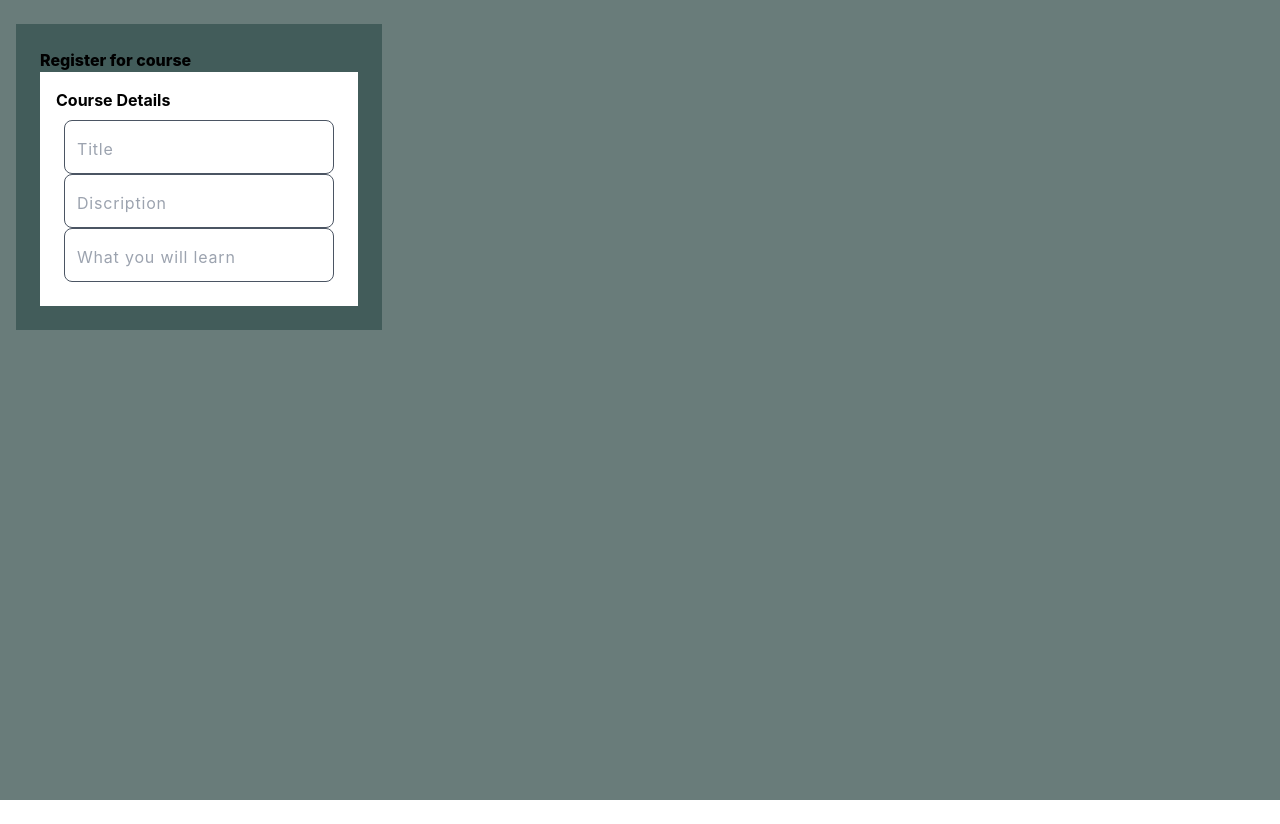
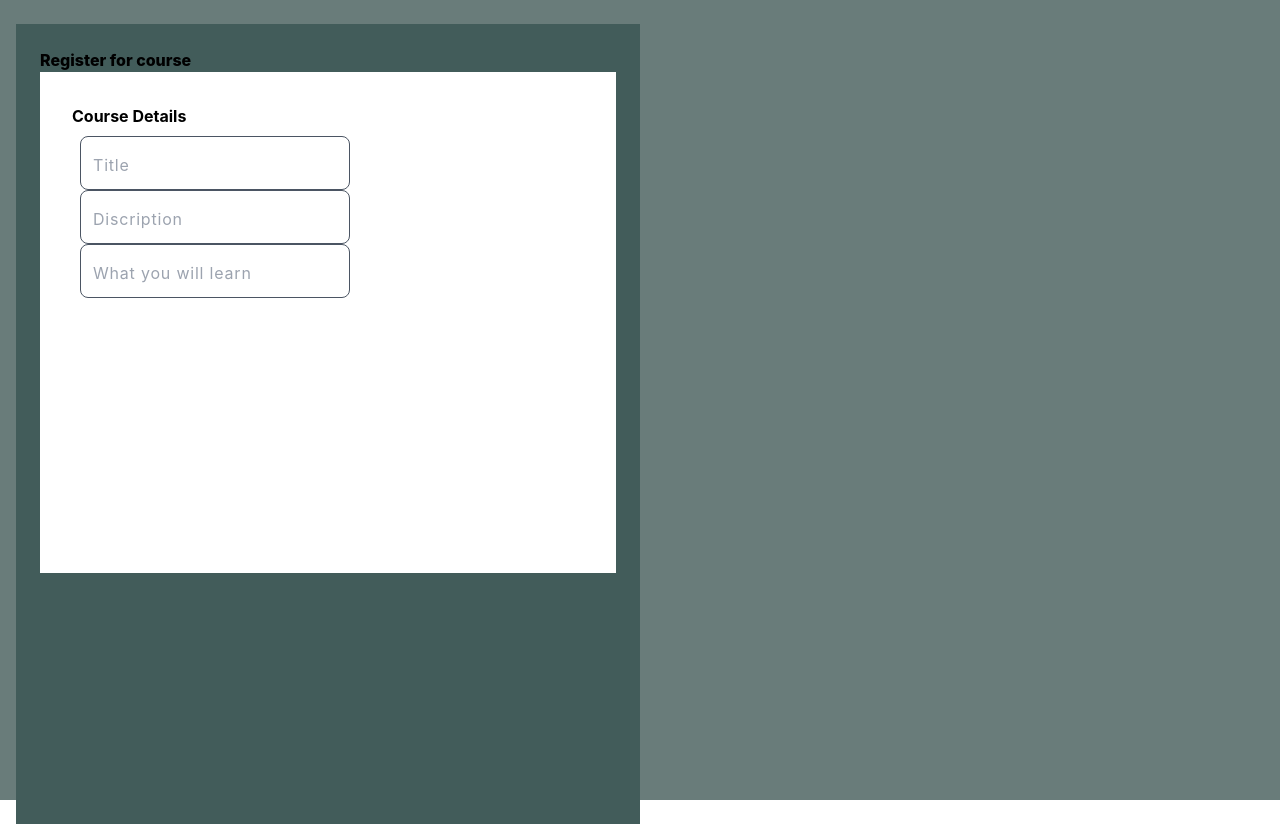
Before and after one commit to DevRyth/Time-Bank-Client, a React (Create React App) app: page /courseregister in a window 1280 px wide. Before the commit the page ends 800 px from the top, so only its background shows below. Built offline with nearby package versions, Linux system fonts and the light colour scheme.

Commit message:
added new things Course detail

```diff
--- a/src/pages/CourseRegister.page.tsx
+++ b/src/pages/CourseRegister.page.tsx
@@ -5,9 +5,9 @@ interface Props {}
 const CourseRegister: React.FC<Props> = ({}) => {
   return (
     <div className=" bg-on-secondary px-4 pt-6 h-screen w-screen sm:">
-      <div className="max-h p-6  bg-primary-lite font-extrabold sm:w-max ">
+      <div className="max-h p-6  bg-primary-lite font-extrabold sm:w-max h-screen lg:w-1/2">
         Register for course
-        <div className="  bg-white p-4 max-h font-bold sm:">
+        <div className="  bg-white p-4 max-h font-bold sm:p-8 h-1/3  md:h-1/2 lg:h-2/3">
           Course Details
           <div className="p-2">
             <Input
```
